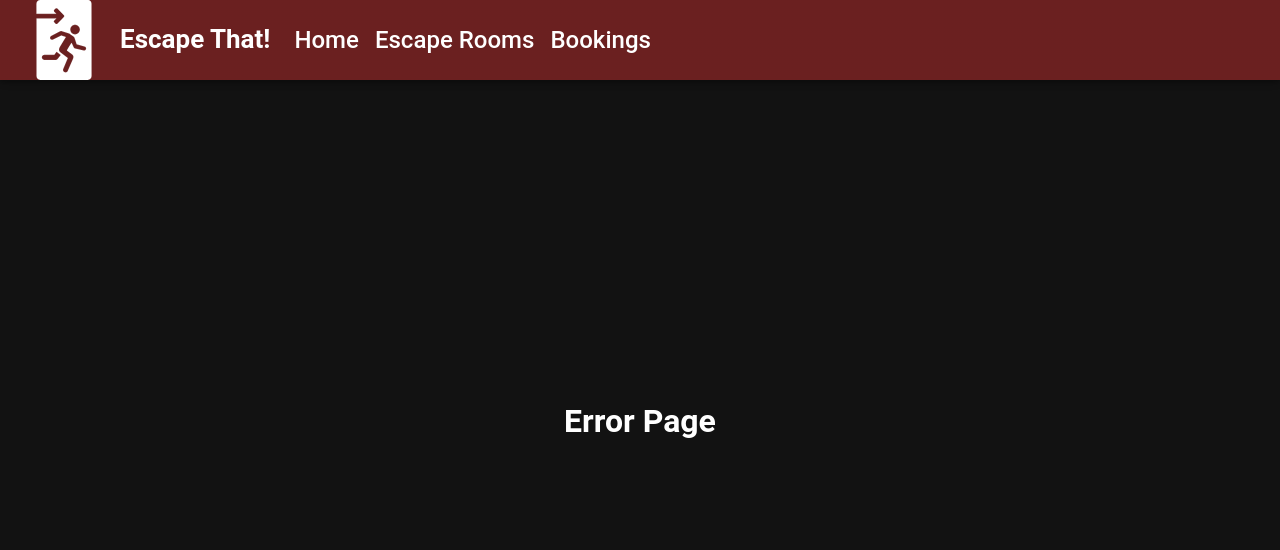
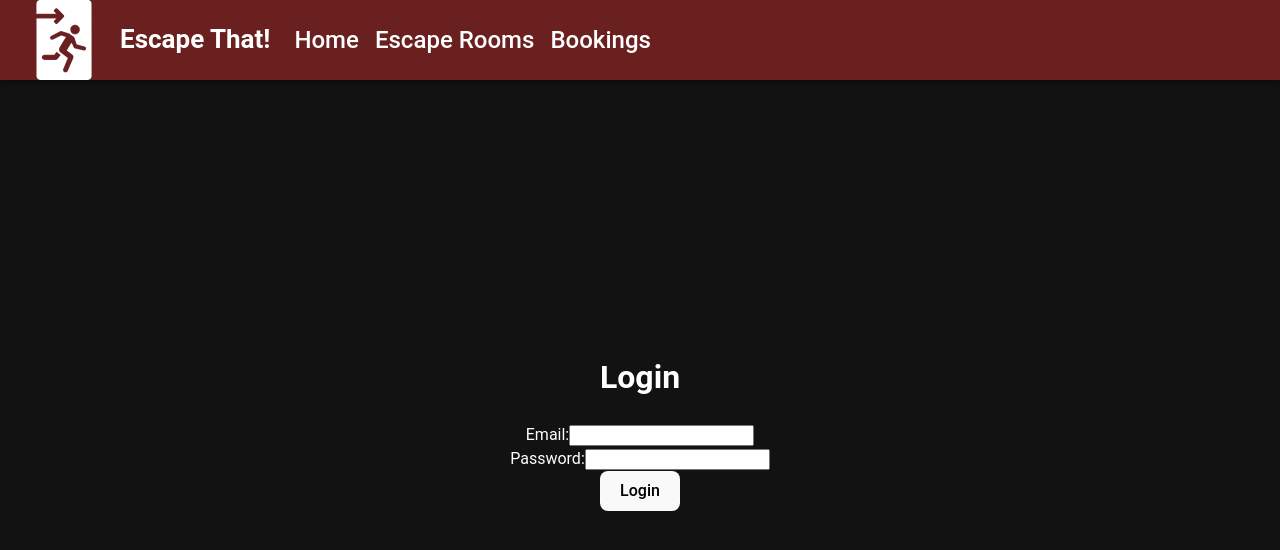
Before and after one commit to przemyslawren/escape-that-frontend, a React (Vite) app: page /login in a window 1280 px wide. Shown: the top 550 px of the page. Built offline with nearby package versions, Linux system fonts and the light colour scheme; no server answers.

Commit message:
add auth

```diff
--- a/src/App.tsx
+++ b/src/App.tsx
@@ -1,5 +1,5 @@
 import './App.css';
-import { Routes, Route, BrowserRouter } from 'react-router-dom';
+import { Routes, Route, BrowserRouter, Navigate } from 'react-router-dom';
 import { AppRoutes, BookingRoutes, EscapeRoomsRoutes } from './routes/routes';
 import Home from './components/home/Home';
 import EscapeRooms from './components/escapeRooms/EscapeRooms';
@@ -11,20 +11,34 @@ import EscapeRoomDetail from './components/escapeRooms/escapeRoomDetail/EscapeRo
 import Layout from './components/layout/Layout';
 import { ThemeProvider } from '@mui/material/styles';
 import theme from './theme/theme';
+import { useAuth } from './hooks/useAuth';
+import Login from './components/layout/login/Login';
 
 const App = (): JSX.Element => {
+  const { isAuthenticated, role } = useAuth();
+
   return (
     <ThemeProvider theme={theme}>
       <BrowserRouter>
         <Routes>
           <Route path={AppRoutes.HOME} element={<Layout />}>
             <Route index element={<Home />} />
+            <Route path={AppRoutes.LOGIN} element={<Login />} />
             <Route path={AppRoutes.ESCAPE_ROOMS} element={<EscapeRooms />} />
             <Route
               path={EscapeRoomsRoutes.ESCAPE_ROOM}
               element={<EscapeRoomDetail />}
             />
-            <Route path={BookingRoutes.BOOKING} element={<Bookings />}>
+            <Route
+              path={BookingRoutes.BOOKING}
+              element={
+                isAuthenticated && role === 'CUSTOMER' ? (
+                  <Bookings />
+                ) : (
+                  <Navigate to={AppRoutes.LOGIN} />
+                )
+              }
+            >
               <Route
                 path={BookingRoutes.ADD_BOOKING}
                 element={<AddBooking />}
--- /dev/null
+++ b/src/components/layout/login/Login.tsx
@@ -0,0 +1,58 @@
+import React, { useState } from 'react';
+import { useNavigate } from 'react-router-dom';
+import axios from 'axios';
+
+const Login: React.FC = () => {
+  const [email, setEmail] = useState('');
+  const [password, setPassword] = useState('');
+  const [error, setError] = useState('');
+  const navigate = useNavigate();
+
+  const handleSubmit = async (event: React.FormEvent) => {
+    event.preventDefault();
+    try {
+      const response = await axios.post(
+        'http://localhost:8080/api/login',
+        {
+          email,
+          password,
+        }
+      );
+      if (response.status === 200) {
+        navigate('/');
+      }
+    } catch (err) {
+      setError('Invalid credentials');
+    }
+  };
+
+  return (
+    <div>
+      <h1>Login</h1>
+      <form onSubmit={handleSubmit}>
+        <div>
+          <label>Email:</label>
+          <input
+            type="email"
+            value={email}
+            onChange={(e) => setEmail(e.target.value)}
+            required
+          />
+        </div>
+        <div>
+          <label>Password:</label>
+          <input
+            type="password"
+            value={password}
+            onChange={(e) => setPassword(e.target.value)}
+            required
+          />
+        </div>
+        <button type="submit">Login</button>
+        {error && <p>{error}</p>}
+      </form>
+    </div>
+  );
+};
+
+export default Login;
--- /dev/null
+++ b/src/hooks/useAuth.ts
@@ -0,0 +1,25 @@
+import { useState, useEffect } from 'react';
+import axios from 'axios';
+
+export const useAuth = () => {
+  const [isAuthenticated, setIsAuthenticated] = useState(false);
+  const [role, setRole] = useState<string | null>(null);
+
+  useEffect(() => {
+    const checkAuth = async () => {
+      try {
+        const response = await axios.get('/api/check-auth');
+        if (response.status === 200) {
+          setIsAuthenticated(true);
+          setRole(response.data.role);
+        }
+      } catch {
+        setIsAuthenticated(false);
+        setRole(null);
+      }
+    };
+    checkAuth();
+  }, []);
+
+  return { isAuthenticated, role };
+};
```
